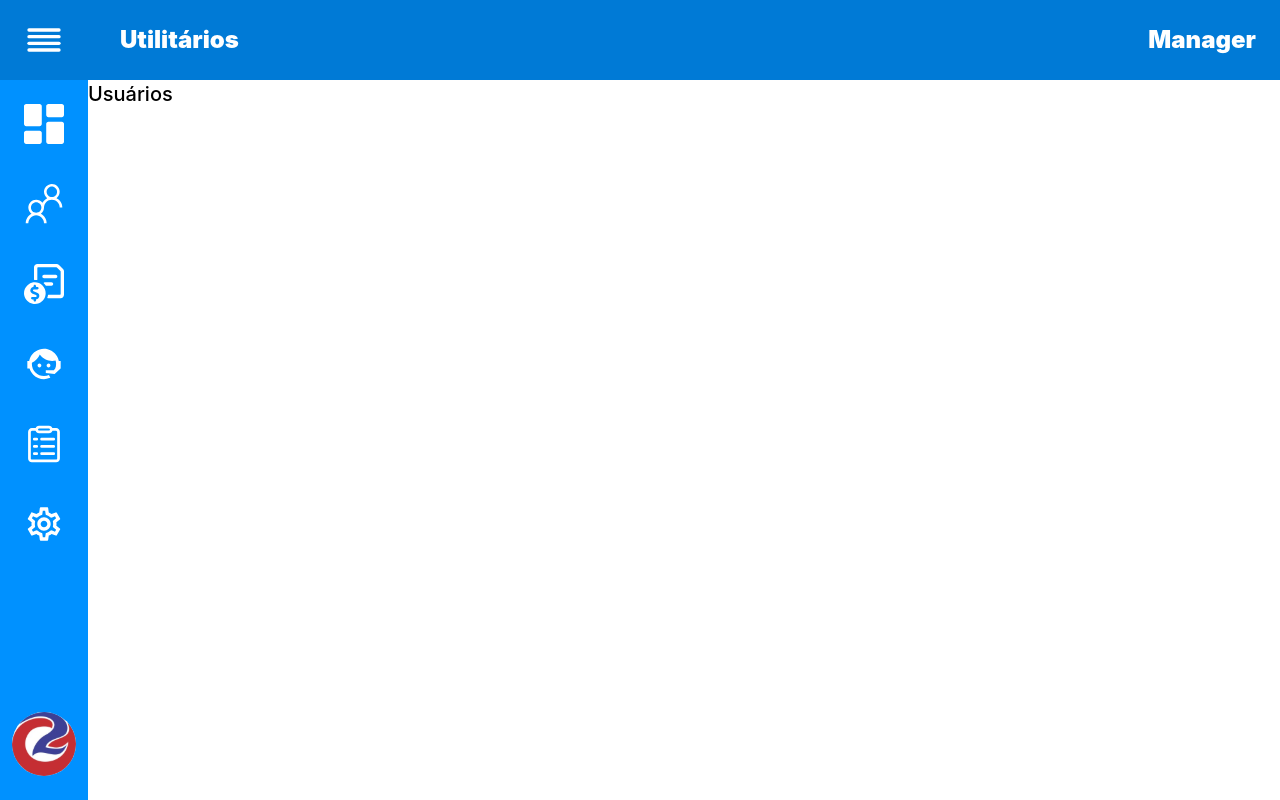
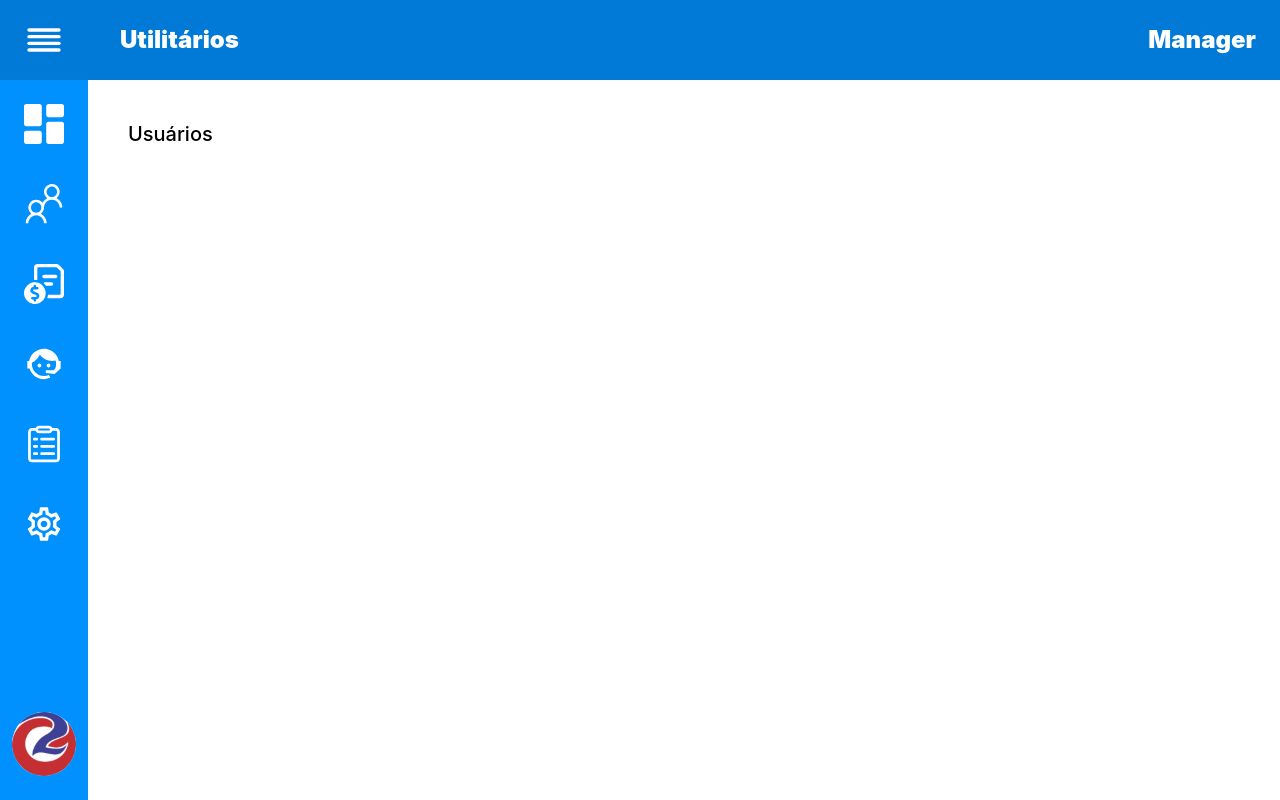
Before and after one commit to leo3210k/User_Page, a Vue app: page /users in a window 1280 px wide. Built offline with nearby package versions, Linux system fonts and the light colour scheme.

Commit message:
style: add margin to Users

```diff
--- a/src/components/template/Users.vue
+++ b/src/components/template/Users.vue
@@ -1,6 +1,6 @@
 <template>
   <PageModel>
-    <div>
+    <div class="m-10">
       <span class="text-black text-xl font-medium">Usuários</span>
     </div>
   </PageModel>
```
